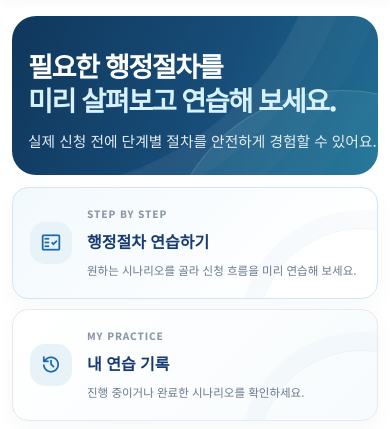
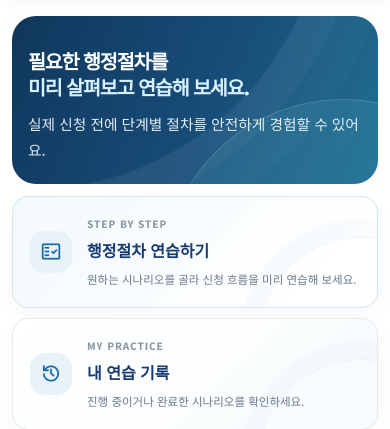
Before and after one commit to dev-jinhee/Project_Haebom, a Java web app: template src/main/webapp/WEB-INF/views/main.jsp in a window 390 px wide. Shown: the part 69-498 px from the top of the page. Run offline with Tomcat 11, a stand-in JSP engine, Linux system fonts and the light colour scheme; the template is opened without the code that fills it, so the values that code supplies are empty; database files in the repository are not loaded.

Commit message:
모바일 메인 히어로 레이아웃 잘림 수정

```diff
--- a/src/main/resources/static/css/pages/home.css
+++ b/src/main/resources/static/css/pages/home.css
@@ -728,10 +728,20 @@ html.home-snap-enabled { scroll-snap-type: y mandatory; scroll-behavior: smooth;
 }
 
 @media (max-width: 48em) {
+  .practice-panel .home-hero .hero-grid {
+    grid-template-columns: minmax(0, 1fr);
+    gap: 1rem;
+  }
+
+  .practice-panel .home-hero .hero-copy {
+    width: 100%;
+    min-width: 0;
+  }
+
   .practice-panel .home-hero .hero-copy h1 {
-    font-size: 1.7rem;
-    line-height: 1.25;
-    overflow-wrap: normal;
-    word-break: keep-all;
+    font-size: clamp(1.15rem, 5vw, 1.5rem);
+    line-height: 1.3;
+    overflow-wrap: anywhere;
+    word-break: normal;
   }
 }
--- a/src/main/webapp/WEB-INF/views/main.jsp
+++ b/src/main/webapp/WEB-INF/views/main.jsp
@@ -12,7 +12,7 @@
     <link href="https://cdn.jsdelivr.net/npm/bootstrap@5.3.8/dist/css/bootstrap.min.css" rel="stylesheet">
     <link href="https://fonts.googleapis.com/css2?family=Material+Symbols+Outlined:opsz,wght,FILL,GRAD@20..48,400,0,0" rel="stylesheet">
     <link href="${pageContext.request.contextPath}/css/common.css" rel="stylesheet">
-    <link href="${pageContext.request.contextPath}/css/pages/home.css?v=home-v37-responsive-hero" rel="stylesheet">
+    <link href="${pageContext.request.contextPath}/css/pages/home.css?v=home-v39-mobile-grid" rel="stylesheet">
 
 </head>
 <body>
```
